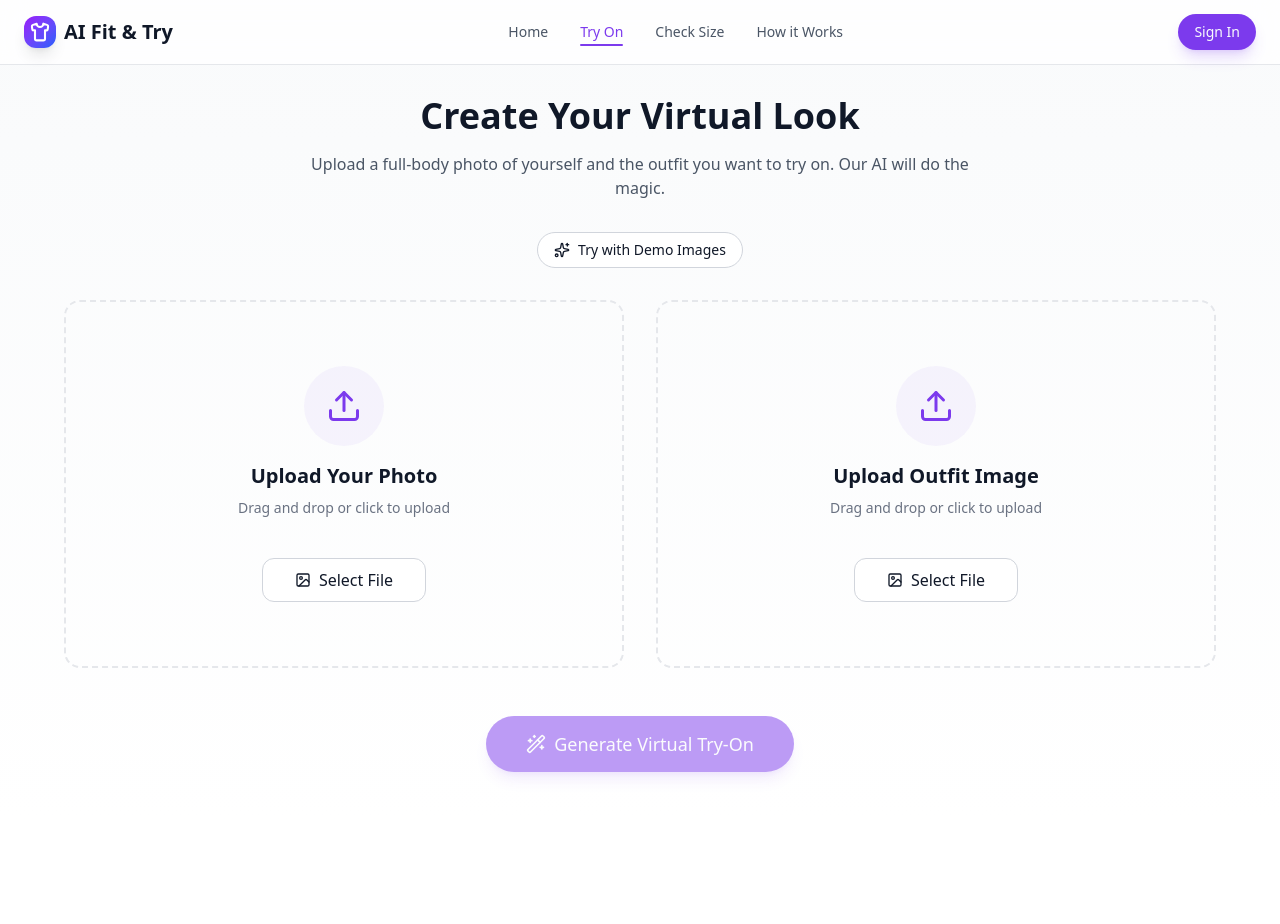
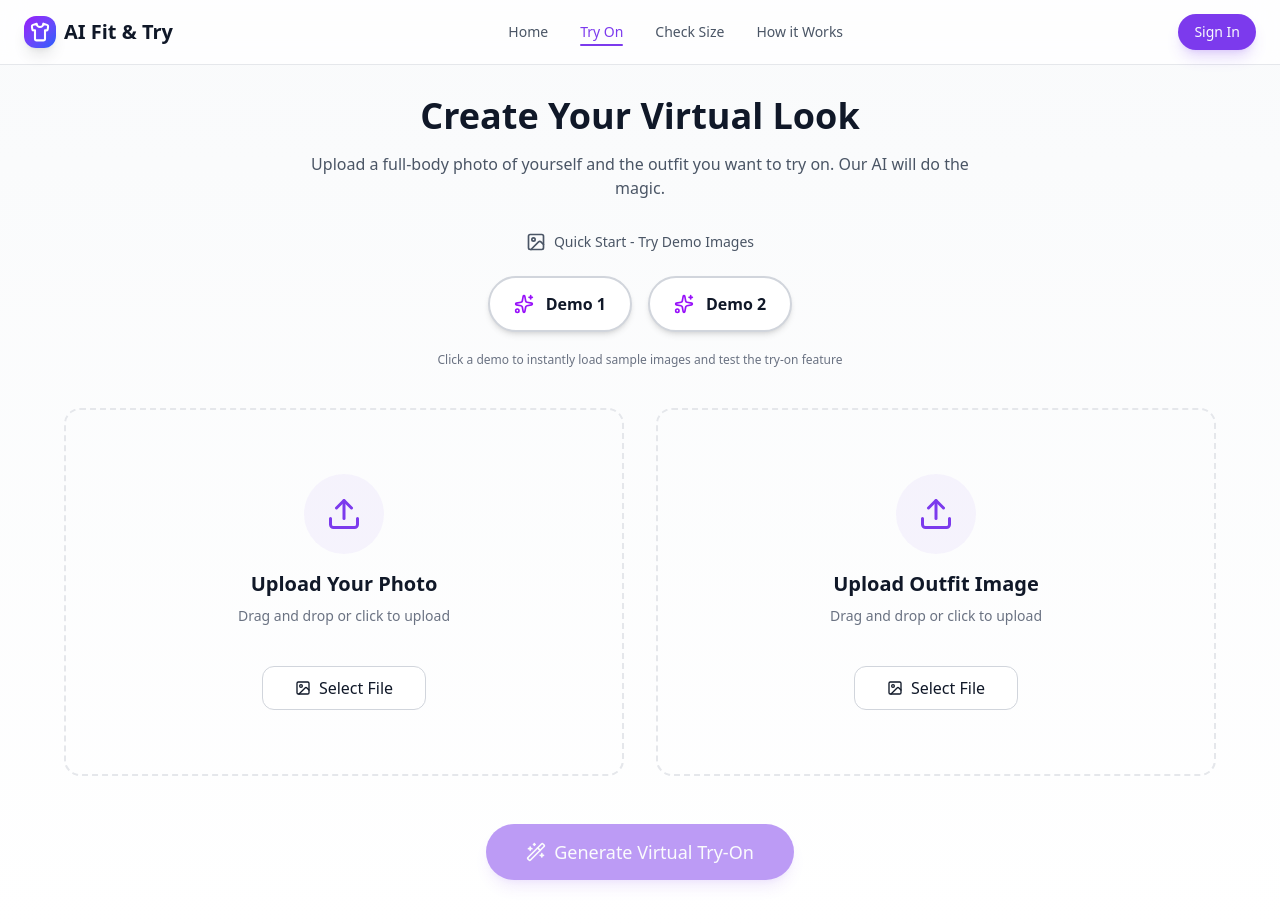
Before and after one commit to zohaibkhan745/AFAT-AI-FIT-TRY-, a React (Vite) app: page /upload in a window 1280 px wide. Shown: the top 924 px of the page. Before the commit the page ends 820 px from the top, so only its background shows below. Built offline with nearby package versions, Linux system fonts and the light colour scheme; no server answers.

Commit message:
Add Demo 1 & Demo 2 buttons with enhanced styling and home page demo link

```diff
--- a/src/pages/HomePage.tsx
+++ b/src/pages/HomePage.tsx
@@ -35,6 +35,12 @@ export function HomePage() {
                 <ArrowRight className="ml-2 w-5 h-5 group-hover:translate-x-1 transition-transform" />
               </Button>
             </Link>
+            <Link to="/upload?demo=1">
+              <Button size="lg" variant="outline" className="group border-2 hover:border-purple-500 hover:bg-purple-50 dark:hover:bg-purple-900/20">
+                <Sparkles className="mr-2 w-5 h-5 text-purple-600 dark:text-purple-400" />
+                Try Demo
+              </Button>
+            </Link>
           </div>
 
           {/* Feature Pills */}
--- a/src/pages/UploadPage.tsx
+++ b/src/pages/UploadPage.tsx
@@ -2,13 +2,16 @@ import { useState, useEffect } from "react";
 import { useNavigate } from "react-router-dom";
 import { ImageUpload } from "../components/ImageUpload";
 import { Button } from "../components/ui/Button";
-import { Wand2, Sparkles } from "lucide-react";
-import demoPersonImg from "../assets/full body gemini.png"; // or .png
-import demoOutfitImg from "../assets/red_sweater.png"; // or .png
+import { Wand2, Sparkles, Image as ImageIcon } from "lucide-react";
+import demoPerson1Img from "../assets/zohaib image.jpg";
+import demoPerson2Img from "../assets/full body gemini.png";
+import demoOutfitImg from "../assets/red_sweater.png";
 
-// Demo images - you can replace these URLs with your actual demo images
-const DEMO_PERSON_IMAGE = demoPersonImg;
-const DEMO_OUTFIT_IMAGE = demoOutfitImg;
+// Demo images
+const DEMO_SETS = [
+  { person: demoPerson1Img, outfit: demoOutfitImg, name: "Demo 1" },
+  { person: demoPerson2Img, outfit: demoOutfitImg, name: "Demo 2" },
+];
 
 // Loading messages that rotate during generation
 const LOADING_MESSAGES = [
@@ -27,6 +30,15 @@ export function UploadPage() {
   const [isGenerating, setIsGenerating] = useState(false);
   const [error, setError] = useState<string | null>(null);
   const [loadingMessageIndex, setLoadingMessageIndex] = useState(0);
+
+  // Load demo images on mount if demo parameter is present
+  useEffect(() => {
+    const params = new URLSearchParams(window.location.search);
+    const demoParam = params.get("demo");
+    if (demoParam === "1") {
+      loadDemoImages(0); // Load Demo 1
+    }
+  }, []);
 
   const dataURLtoFile = (dataurl: string, filename: string) => {
     const arr = dataurl.split(",");
@@ -64,9 +76,10 @@ export function UploadPage() {
     }
   };
 
-  const loadDemoImages = async () => {
+  const loadDemoImages = async (demoIndex: number) => {
     try {
       setError(null);
+      const demo = DEMO_SETS[demoIndex];
 
       // Helper function to convert blob to data URL
       const blobToDataURL = (blob: Blob): Promise<string> => {
@@ -79,14 +92,14 @@ export function UploadPage() {
       };
 
       // Fetch and convert person image
-      const personResponse = await fetch(DEMO_PERSON_IMAGE);
+      const personResponse = await fetch(demo.person);
       if (!personResponse.ok) throw new Error("Failed to fetch person image");
       const personBlob = await personResponse.blob();
       const personDataURL = await blobToDataURL(personBlob);
       const personFile = dataURLtoFile(personDataURL, "demo-person.png");
 
       // Fetch and convert outfit image
-      const outfitResponse = await fetch(DEMO_OUTFIT_IMAGE);
+      const outfitResponse = await fetch(demo.outfit);
       if (!outfitResponse.ok) throw new Error("Failed to fetch outfit image");
       const outfitBlob = await outfitResponse.blob();
       const outfitDataURL = await blobToDataURL(outfitBlob);
@@ -174,18 +187,29 @@ export function UploadPage() {
           </p>
         </div>
 
-        {/* Demo Images Button */}
-        <div className="mb-8 flex justify-center">
-          <Button
-            variant="outline"
-            size="sm"
-            onClick={loadDemoImages}
-            className="gap-2"
-          >
-            <Sparkles className="h-4 w-4" />
-            <span className="hidden sm:inline">Try with Demo Images</span>
-            <span className="sm:hidden">Demo Images</span>
-          </Button>
+        {/* Demo Images Buttons */}
+        <div className="mb-10 flex flex-col items-center gap-4">
+          <div className="flex items-center gap-2 text-gray-600 dark:text-gray-400 mb-2">
+            <ImageIcon className="h-5 w-5" />
+            <p className="text-sm font-medium">Quick Start - Try Demo Images</p>
+          </div>
+          <div className="flex flex-wrap gap-4 justify-center">
+            {DEMO_SETS.map((demo, index) => (
+              <Button
+                key={index}
+                variant="outline"
+                size="lg"
+                onClick={() => loadDemoImages(index)}
+                className="gap-3 px-6 py-6 text-base font-semibold border-2 hover:border-purple-500 hover:bg-purple-50 dark:hover:bg-purple-900/20 transition-all duration-300 shadow-md hover:shadow-xl"
+              >
+                <Sparkles className="h-5 w-5 text-purple-600 dark:text-purple-400" />
+                <span>{demo.name}</span>
+              </Button>
+            ))}
+          </div>
+          <p className="text-xs text-gray-500 dark:text-gray-500 mt-1">
+            Click a demo to instantly load sample images and test the try-on feature
+          </p>
         </div>
 
         <div className="grid md:grid-cols-2 gap-8 mb-12">
```
Also changed, not shown: src/assets/zohaib image.jpg (added).
